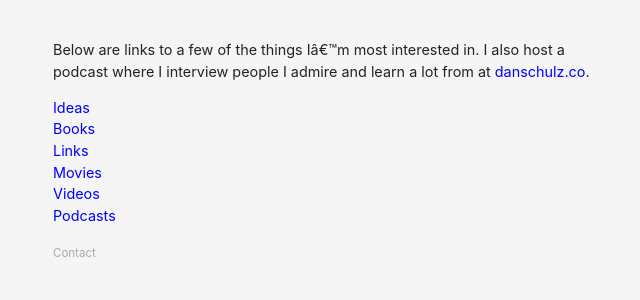
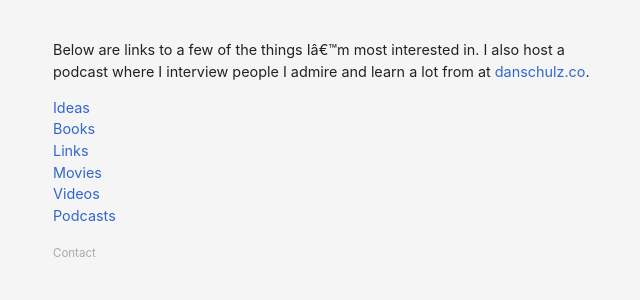
Before and after one commit to danschlz/danschulz.github.io, a Jekyll site: the page built from index.md, in a window 1280 px wide. Shown: the top 300 px of the page, without its empty margins (307-947 px from the left). Built offline with Jekyll 4.4.1, drawn with Linux system fonts in a browser that asks for light colours.

Commit message:
Update main.css

```diff
--- a/assets/main.css
+++ b/assets/main.css
@@ -20,7 +20,7 @@ img {
 }
 
 a {
-  color: #0000ff;
+  color: #3366CC;
   text-decoration: none;
 }
 
```
